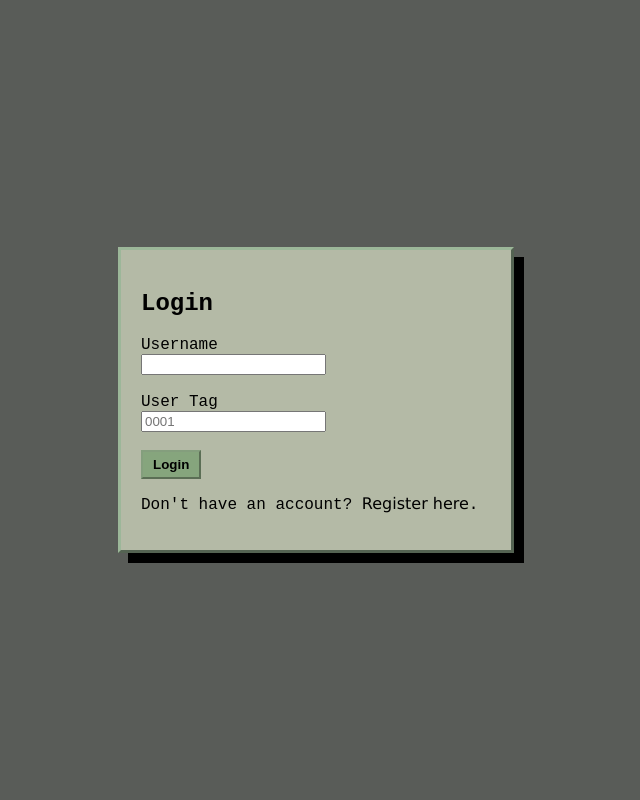
After one commit to briansmosers/Student-Task-Deadline-Tracker, a Flask app: page /login in a window 1280 px wide. The commit adds this page. Shown: the whole page, without its empty margins (324-964 px from the left). Run offline with Flask 3, Linux system fonts and the light colour scheme.

Commit message:
Update profile page, settings, stats, and styling

```diff
--- a/app.py
+++ b/app.py
@@ -1,92 +1,258 @@
-#this is the backend
+ # this is the backend
 
 import os
-from flask import Flask, render_template, request, redirect, url_for
+import sqlite3
+from flask import Flask, render_template, request, redirect, url_for, session
 
 app = Flask(__name__)
+app.secret_key = 'replace-with-a-secure-key'
 app.config['UPLOAD_FOLDER'] = 'static/uploads'
+app.config['DATABASE'] = 'app.db'
 
-# Ensure upload folder exists
 os.makedirs(app.config['UPLOAD_FOLDER'], exist_ok=True)
 
-users = [
-    {"id": 1, "username": "User0001", "pfp_url": "profile_photo.png"}
-]
 
-user_profile = {
-    "Username" : "ladiesman217",
-    "pfp_url" : "profile_photo.png"
-}
+def get_db():
+    conn = sqlite3.connect(app.config['DATABASE'])
+    conn.row_factory = sqlite3.Row
+    return conn
 
-# Mock database
-assignments = [
-    {"task": "Math Problem Set", "due": "2026-04-25", "difficulty": "Hard"},
-    {"task": "History Essay", "due": "2026-04-30", "difficulty": "Medium"},
-    {"task": "Read Chapter 1", "due": "2026-04-22", "difficulty": "Easy"},
-]
 
-def create_new_user():
-    global user_counter
-    user_counter += 1
-    # formats number to 4 digits, e.g., 2 becomes "0002"
-    new_name = f"User{user_counter:04d}"
-    new_user = {"id": user_counter, "username": new_name, "pfp_url": "profile_photo.png"}
-    users.append(new_user)
-    return new_user
+def init_db():
+    with get_db() as conn:
+        conn.execute(
+            '''
+            CREATE TABLE IF NOT EXISTS users (
+                id INTEGER PRIMARY KEY AUTOINCREMENT,
+                username TEXT UNIQUE NOT NULL,
+                tag TEXT UNIQUE NOT NULL,
+                pfp_url TEXT NOT NULL,
+                dark_mode INTEGER NOT NULL DEFAULT 0
+            )
+            '''
+        )
+        conn.execute(
+            '''
+            CREATE TABLE IF NOT EXISTS assignments (
+                id INTEGER PRIMARY KEY AUTOINCREMENT,
+                user_id INTEGER NOT NULL,
+                task TEXT NOT NULL,
+                due TEXT NOT NULL,
+                difficulty TEXT NOT NULL,
+                completed INTEGER NOT NULL DEFAULT 0,
+                FOREIGN KEY(user_id) REFERENCES users(id)
+            )
+            '''
+        )
+
+
+@app.before_request
+def setup_database():
+    init_db()
+
+
+def get_user_by_id(user_id):
+    if not user_id:
+        return None
+    row = get_db().execute('SELECT * FROM users WHERE id = ?', (user_id,)).fetchone()
+    return dict(row) if row else None
+
+
+def get_user_by_username_tag(username, tag):
+    row = get_db().execute(
+        'SELECT * FROM users WHERE username = ? AND tag = ?', (username, tag)
+    ).fetchone()
+    return dict(row) if row else None
+
+
+def create_user(username):
+    conn = get_db()
+    try:
+        cursor = conn.execute(
+            'INSERT INTO users (username, pfp_url, dark_mode, tag) VALUES (?, ?, 0, ?)',
+            (username, 'profile_photo.png', '0000')
+        )
+        user_id = cursor.lastrowid
+        tag = str(user_id).zfill(4)
+        conn.execute('UPDATE users SET tag = ? WHERE id = ?', (tag, user_id))
+        conn.commit()
+        return get_user_by_id(user_id)
+    except sqlite3.IntegrityError:
+        return None
+
+
+def get_current_user():
+    return get_user_by_id(session.get('user_id'))
+
+
+def get_assignments_for_user(user_id):
+    rows = get_db().execute(
+        'SELECT * FROM assignments WHERE user_id = ? ORDER BY due', (user_id,)
+    ).fetchall()
+    return [dict(row) for row in rows]
+
+
+def count_assignments(user_id):
+    db = get_db()
+    total = db.execute('SELECT COUNT(*) FROM assignments WHERE user_id = ?', (user_id,)).fetchone()[0]
+    completed = db.execute(
+        'SELECT COUNT(*) FROM assignments WHERE user_id = ? AND completed = 1', (user_id,)
+    ).fetchone()[0]
+    return total, completed
+
+
+@app.route('/')
+def home():
+    user = get_current_user()
+    if not user:
+        return redirect(url_for('login'))
+
+    assignments = get_assignments_for_user(user['id'])
+    return render_template('index.html', user=user, assignments=assignments)
+
+
+@app.route('/register', methods=['GET', 'POST'])
+def register():
+    if request.method == 'POST':
+        username = request.form.get('username', '').strip()
+        if not username:
+            return render_template('register.html', error='Please enter a username.')
+
+        user = create_user(username)
+        if not user:
+            return render_template('register.html', error='That username is already in use.')
+
+        session['user_id'] = user['id']
+        return redirect(url_for('home'))
+
+    return render_template('register.html')
+
+
+@app.route('/login', methods=['GET', 'POST'])
+def login():
+    if request.method == 'POST':
+        username = request.form.get('username', '').strip()
+        tag = request.form.get('tag', '').strip()
+
+        user = get_user_by_username_tag(username, tag)
+        if user:
+            session['user_id'] = user['id']
+            return redirect(url_for('home'))
+
+        return render_template('login.html', error='Login failed. Check your username and tag.')
+
+    return render_template('login.html')
+
+
+@app.route('/logout')
+def logout():
+    session.pop('user_id', None)
+    return redirect(url_for('login'))
+
 
 @app.route('/profile', methods=['GET', 'POST'])
 def profile():
-    current_user = users[0] # Using your list logic
+    user = get_current_user()
+    if not user:
+        return redirect(url_for('login'))
 
     if request.method == 'POST':
-        # 1. Handle Username
-        new_username = request.form.get('username')
-        if new_username:
-            # Check if username already exists
-            username_exists = any(user['username'] == new_username for user in users if user['id'] != current_user['id'])
-            if username_exists:
-                return render_template('profile.html', user=current_user, error="Username already taken!")
-            current_user['username'] = new_username
+        new_username = request.form.get('username', '').strip()
+        if new_username and new_username != user['username']:
+            try:
+                db = get_db()
+                db.execute('UPDATE users SET username = ? WHERE id = ?', (new_username, user['id']))
+                db.commit()
+                user = get_user_by_id(user['id'])
+            except sqlite3.IntegrityError:
+                return render_template('profile.html', user=user, error='Username already taken!')
 
-        # 2. Handle File Upload
         if 'pfp_file' in request.files:
             file = request.files['pfp_file']
-            if file.filename != '':
-                # Save the file to the uploads folder
+            if file.filename:
                 file_path = os.path.join(app.config['UPLOAD_FOLDER'], file.filename)
                 file.save(file_path)
-
-                # Update the user data to point to the new local path
-                current_user['pfp_url'] = url_for('static', filename='uploads/' + file.filename)
+                db = get_db()
+                db.execute(
+                    'UPDATE users SET pfp_url = ? WHERE id = ?',
+                    (f'uploads/{file.filename}', user['id'])
+                )
+                db.commit()
+                user = get_user_by_id(user['id'])
 
         return redirect(url_for('profile'))
 
-    return render_template('profile.html', user=current_user)
+    return render_template('profile.html', user=user)
 
-@app.route('/')
-def index():
-    return render_template('index.html', assignments=assignments)
+
+@app.route('/settings', methods=['GET', 'POST'])
+def settings():
+    user = get_current_user()
+    if not user:
+        return redirect(url_for('login'))
+
+    if request.method == 'POST':
+        dark_mode = 1 if request.form.get('dark_mode') == 'on' else 0
+        db = get_db()
+        db.execute('UPDATE users SET dark_mode = ? WHERE id = ?', (dark_mode, user['id']))
+        db.commit()
+        user = get_user_by_id(user['id'])
+
+    return render_template('settings.html', user=user)
+
+
+@app.route('/stats')
+def stats():
+    user = get_current_user()
+    if not user:
+        return redirect(url_for('login'))
+
+    total, completed = count_assignments(user['id'])
+    pending = total - completed
+    percent = int((completed / total) * 100) if total else 0
+
+    return render_template(
+        'stats.html',
+        user=user,
+        total=total,
+        completed=completed,
+        pending=pending,
+        percent=percent,
+    )
+
 
 @app.route('/add', methods=['POST'])
 def add_assignment():
-    task = request.form.get('task')
-    due = request.form.get('due')
-    difficulty = request.form.get('difficulty')
+    user = get_current_user()
+    if not user:
+        return redirect(url_for('login'))
+
+    task = request.form.get('task', '').strip()
+    due = request.form.get('due', '').strip()
+    difficulty = request.form.get('difficulty', 'Easy').strip()
 
     if task and due:
-        assignments.append({"task": task, "due": due, "difficulty": difficulty})
+        db = get_db()
+        db.execute(
+            'INSERT INTO assignments (user_id, task, due, difficulty) VALUES (?, ?, ?, ?)',
+            (user['id'], task, due, difficulty),
+        )
+        db.commit()
 
-    return redirect(url_for('index'))
+    return redirect(url_for('home'))
 
-@app.route('/settings')
-def settings():
-    current_user = users[0]
-    return render_template('settings.html', user=current_user)
 
-@app.route('/stats')
-def stats():
-    current_user = users[0]
-    return render_template('stats.html', user=current_user)
+@app.route('/delete_account')
+def delete_account():
+    user = get_current_user()
+    if user:
+        db = get_db()
+        db.execute('DELETE FROM assignments WHERE user_id = ?', (user['id'],))
+        db.execute('DELETE FROM users WHERE id = ?', (user['id'],))
+        db.commit()
+        session.pop('user_id', None)
+    return redirect(url_for('register'))
+
 
 if __name__ == '__main__':
     app.run(debug=True)
--- /dev/null
+++ b/templates/login.html
@@ -0,0 +1,27 @@
+<!DOCTYPE html>
+<html lang="en">
+<head>
+    <meta charset="UTF-8">
+    <meta name="viewport" content="width=device-width, initial-scale=1.0">
+    <title>Login</title>
+    <link rel="stylesheet" href="{{ url_for('static', filename='style.css') }}">
+</head>
+<body class="{{ 'dark' if user and user.dark_mode else '' }}">
+    <main>
+        <div class="profile-card">
+            <h2>Login</h2>
+            {% if error %}
+                <p style="color: red;"><strong>{{ error }}</strong></p>
+            {% endif %}
+            <form method="POST">
+                <label>Username</label><br>
+                <input type="text" name="username" required><br><br>
+                <label>User Tag</label><br>
+                <input type="text" name="tag" placeholder="0001" required><br><br>
+                <button type="submit">Login</button>
+            </form>
+            <p style="margin-top: 15px;">Don't have an account? <a href="{{ url_for('register') }}">Register here</a>.</p>
+        </div>
+    </main>
+</body>
+</html>
```
Also changed, not shown: static/style.css (+33 -0 lines), templates/index.html (+13 -12 lines), templates/profile.html (+13 -27 lines), templates/register.html (added, +25 -0 lines), templates/settings.html (+12 -28 lines), templates/stats.html (+15 -22 lines), app.db (added), static/uploads/0_vtAZeFPyDKg28gju.jpg (added), static/uploads/71MrcTfM8pL._AC_SL1500_.jpg (added), static/uploads/neutral-background-for-a-html.jpg (deleted).
